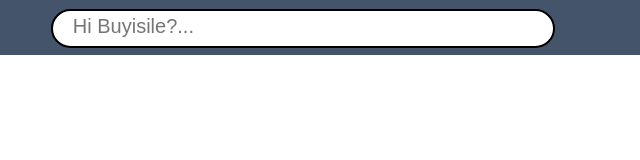
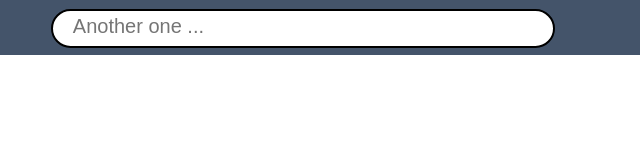
Before and after one commit to sizwembatha/cradle, a plain HTML site: page index.html in a window 1280 px wide. Shown: the full height of the page, 126-766 px from the left. Drawn offline with Linux system fonts and the light colour scheme; some icons are missing.

Commit message:
commit another one

```diff
--- a/index.html
+++ b/index.html
@@ -16,7 +16,7 @@
 					<ul>
 						<li>
 							<form>
-								<input type="text" placeholder="Hi Buyisile?..." class="searchbox">
+								<input type="text" placeholder="Another one ..." class="searchbox">
 							</form>
 						</li>
 							<li>
```
